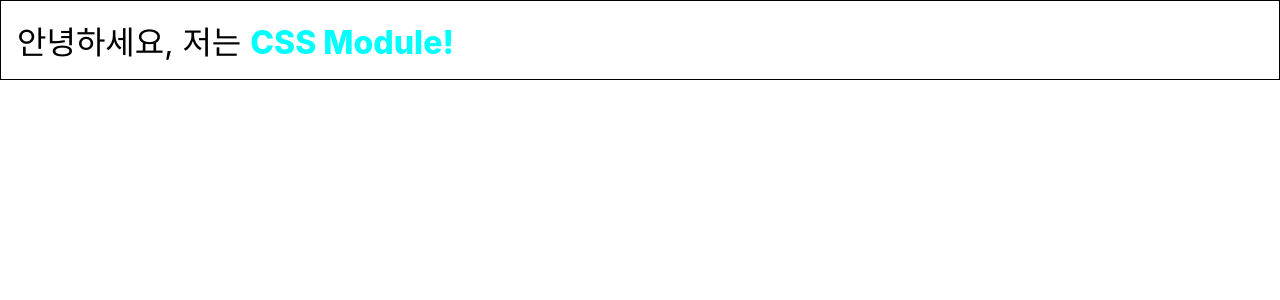
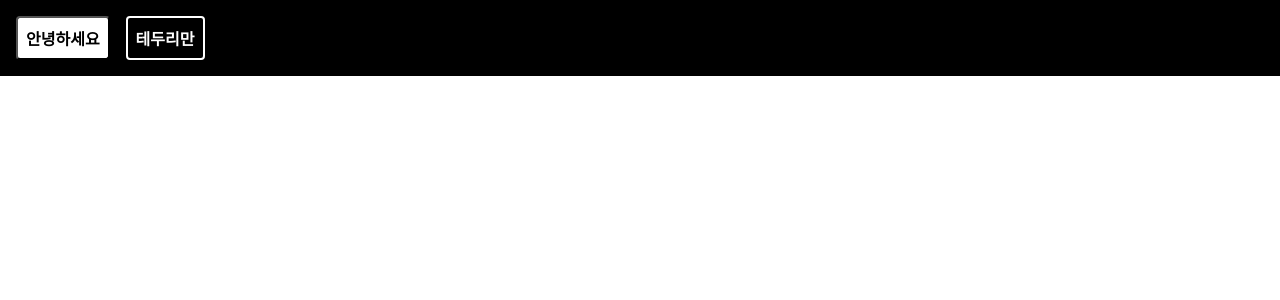
Before and after one commit to KIM-JUNHO/styling-react, a React app: page / in a window 1280 px wide. Shown: the top 300 px of the page. Built offline with nearby package versions, Linux system fonts and the light colour scheme.

Commit message:
Styled Component

```diff
--- a/package.json
+++ b/package.json
@@ -57,6 +57,7 @@
     "sass-loader": "8.0.0",
     "semver": "6.3.0",
     "style-loader": "1.0.0",
+    "styled-components": "^5.0.0",
     "terser-webpack-plugin": "2.2.1",
     "ts-pnp": "1.1.5",
     "url-loader": "2.3.0",
--- a/src/App.js
+++ b/src/App.js
@@ -1,9 +1,9 @@
 import React, { Component } from 'react';
-import CSSModule from './CSSModule';
+import StyledComponent from './StyledComponent';
 
 class App extends Component {
   render() {
-    return <CSSModule />;
+    return <StyledComponent />;
   }
 }
 
--- /dev/null
+++ b/src/StyledComponent.js
@@ -0,0 +1,52 @@
+import React from 'react';
+import styled, { css } from 'styled-components';
+
+const Box = styled.div`
+  /* props 로 넣어준 값을 직접 전달해줄 수 있습니다. */
+  background: ${props => props.color || 'blue'};
+  padding: 1rem;
+  display: flex;
+`;
+
+const Button = styled.button`
+  background: white;
+  color: black;
+  border-radius: 4px;
+  padding: 0.5rem;
+  display: flex;
+  align-items: center;
+  justify-content: center;
+  box-sizing: border-box;
+  font-size: 1rem;
+  font-weight: 600;
+
+  /* & 문자를 사용하여 Sass 처럼 자기 자신 선택 가능 */
+  &:hover {
+    background: rgba(255, 255, 255, 0.9);
+  }
+
+  /* 다음 코드는 inverted 값이 true 일 때 특정 스타일을 부여해줍니다. */
+  ${props =>
+    props.inverted &&
+    css`
+      background: none;
+      border: 2px solid white;
+      color: white;
+      &:hover {
+        background: white;
+        color: black;
+      }
+    `};
+  & + button {
+    margin-left: 1rem;
+  }
+`;
+
+const StyledComponent = () => (
+  <Box color="black">
+    <Button>안녕하세요</Button>
+    <Button inverted={true}>테두리만</Button>
+  </Box>
+);
+
+export default StyledComponent;
```
Also changed, not shown: 1 other file (tests, documents, lock files or other folders).
